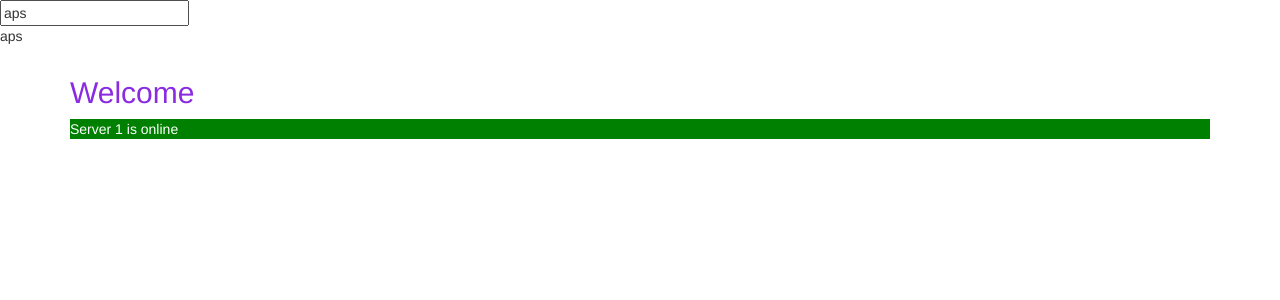
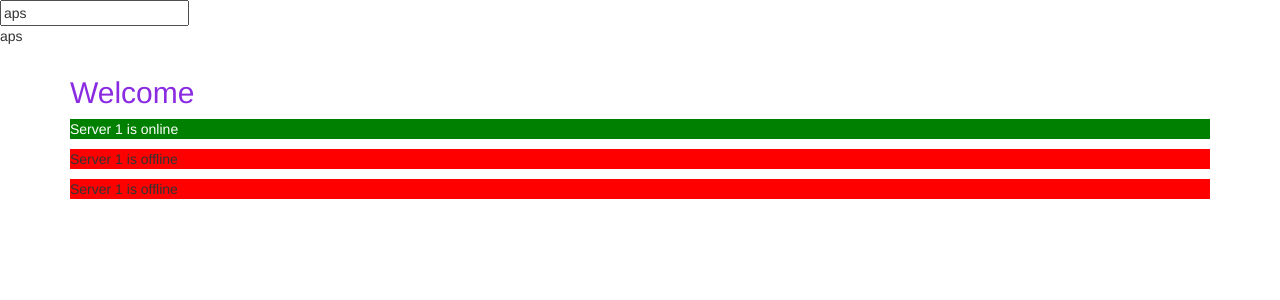
Before and after one commit to Abhinav7076/angular, an Angular app: page / in a window 1280 px wide. Shown: the top 300 px of the page. Built offline with nearby package versions, Linux system fonts and the light colour scheme.

Commit message:
2 components

```diff
--- a/src/app/app.component.html
+++ b/src/app/app.component.html
@@ -5,7 +5,7 @@
     <div class="row">
         <div class="col-xs-12">
             <h2>Welcome</h2>
-            <app-server></app-server>
+            <app-servers></app-servers>
         </div>
     </div>
 </div>
--- a/src/app/app.module.ts
+++ b/src/app/app.module.ts
@@ -4,11 +4,13 @@
 
 import { AppComponent } from './app.component';
 import { ServerComponent } from './server/server.component';
+import { ServersComponent } from './servers/servers.component';
 
 @NgModule({
   declarations: [
     AppComponent,
-    ServerComponent
+    ServerComponent,
+    ServersComponent
   ],
   imports: [
     FormsModule,
--- /dev/null
+++ b/src/app/servers/servers.component.html
@@ -0,0 +1,3 @@
+<app-server></app-server>
+<app-server></app-server>
+<app-server></app-server>
--- /dev/null
+++ b/src/app/servers/servers.component.ts
@@ -0,0 +1,15 @@
+import { Component, OnInit } from '@angular/core';
+
+@Component({
+  selector: 'app-servers',
+  templateUrl: './servers.component.html',
+  styleUrls: ['./servers.component.css']
+})
+export class ServersComponent implements OnInit {
+
+  constructor() { }
+
+  ngOnInit(): void {
+  }
+
+}
```
Also changed, not shown: src/app/servers/servers.component.css (added).
